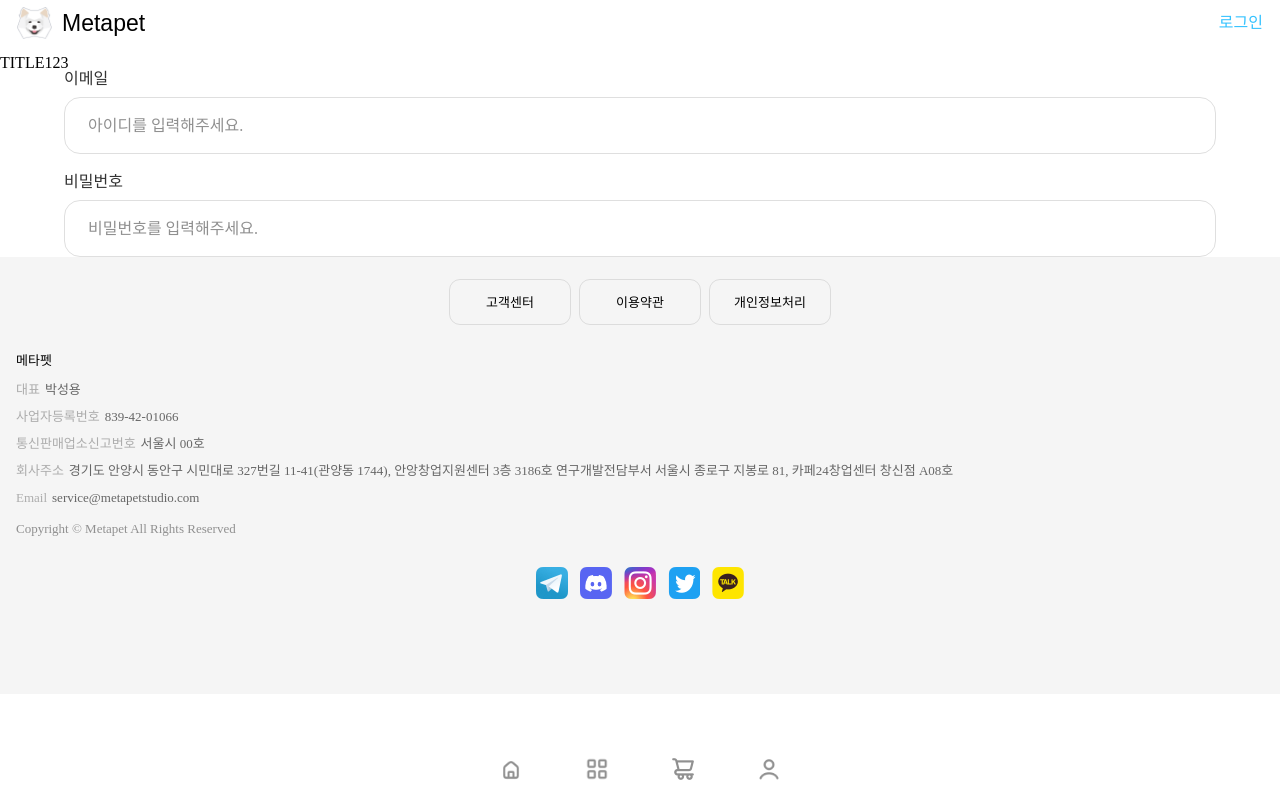
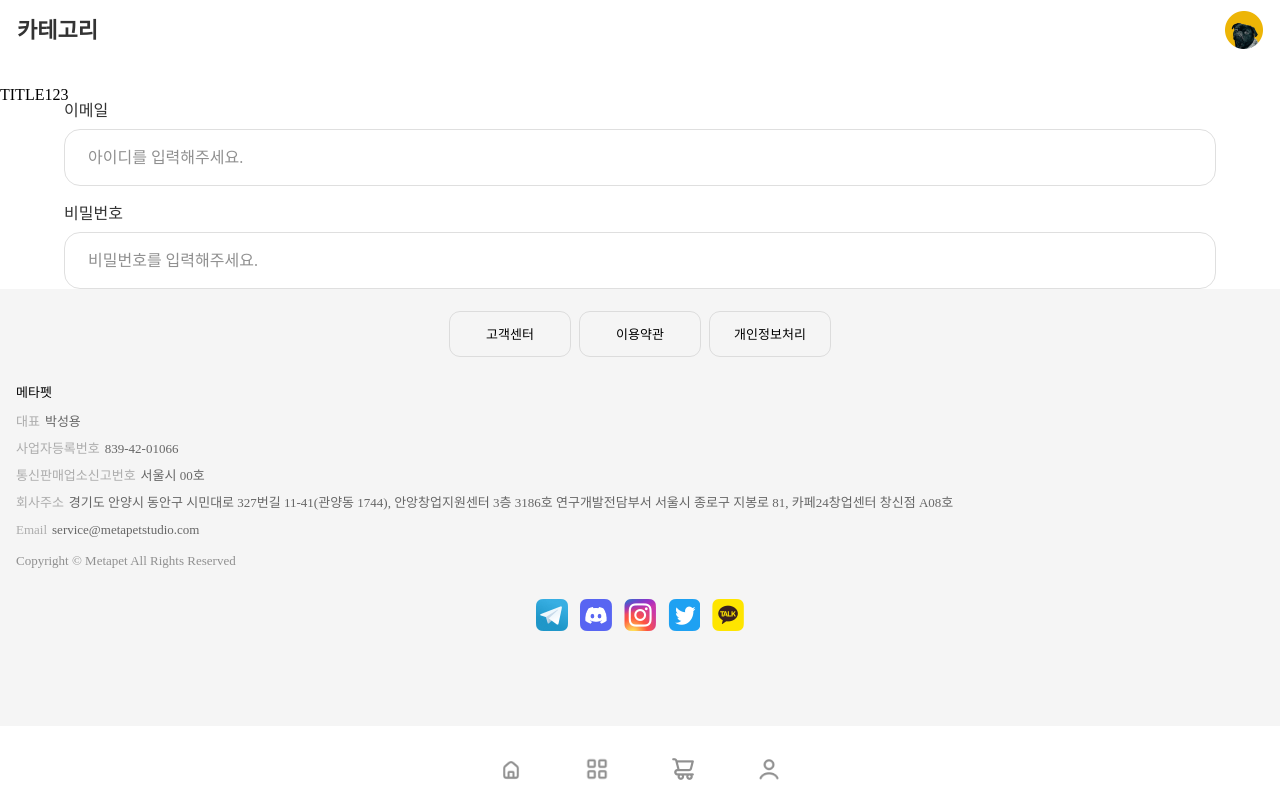
Before and after one commit to KimDongSin/metaPetShop, a React (Create React App) app: page / in a window 1280 px wide. Built offline with nearby package versions, Linux system fonts and the light colour scheme; the HTML template or start-up script is replaced by a standard one; a web font is replaced by a local one.

Commit message:
header type2 생성

```diff
--- a/src/components/layout/Header.js
+++ b/src/components/layout/Header.js
@@ -2,6 +2,12 @@ import styled from "styled-components";
 
 // footer link icon
 import logo from '../../assets/images/common/logo.png';
+import userDefault from '../../assets/images/common/user_img.png';
+
+
+
+
+
 import discord from '../../assets/images/footer/discord_icon.png';
 import instagram from '../../assets/images/footer/instagram_icon.png';
 import twitter from '../../assets/images/footer/twitter_icon.png';
@@ -20,11 +26,13 @@ import userOnproduct_icon from '../../assets/images/common/user_on_icon.png';
 
 const Wrapper = styled.div`
     height: 55px;
-    padding: 7px 17px 12px;
+    padding: 7px 17px 0px;
     background-color: #FFFFFF;
+    margin-bottom: 32px;
 `;
 
 const HeaderContainer = styled.div`
+    height: 100%;
     display: flex;
     justify-content: space-between;
     align-items: center;
@@ -60,12 +68,23 @@ const Login = styled.div`
         font-size: bold;
         color: #33C2FF;
     }
+
+    img {
+        width: 38px;
+        height: 38px;
+    }
 `;
 
 
 
 
-
+const HeaderTitle = styled.div`
+    span {
+        font-size: 22px;
+        font-weight: 700;
+        color: #333333;
+    }
+`;
 
 
 
@@ -74,7 +93,7 @@ const Login = styled.div`
 function Header() {
     return (
         <Wrapper>
-            <HeaderContainer>
+            {/* <HeaderContainer>
                 <HeaderLogo>
                     <a href="#none">
                         <img src={logo} />
@@ -88,11 +107,18 @@ function Header() {
                         <a href="#none">로그인</a>
                     </Login>
                 </HeaderUser>
+            </HeaderContainer> */}
+
+            <HeaderContainer>
+                <HeaderTitle>
+                    <span>카테고리</span>
+                </HeaderTitle>
+                <Login>
+                    <a href="#none"><img src={userDefault} /></a>
+                </Login>
             </HeaderContainer>
 
-            {/* <HeaderContainer></HeaderContainer>
-
-            <HeaderContainer></HeaderContainer> */}
+            {/* <HeaderContainer></HeaderContainer> */}
         </Wrapper>
     );
 }
```
Also changed, not shown: src/assets/images/common/user_img.png (added).
